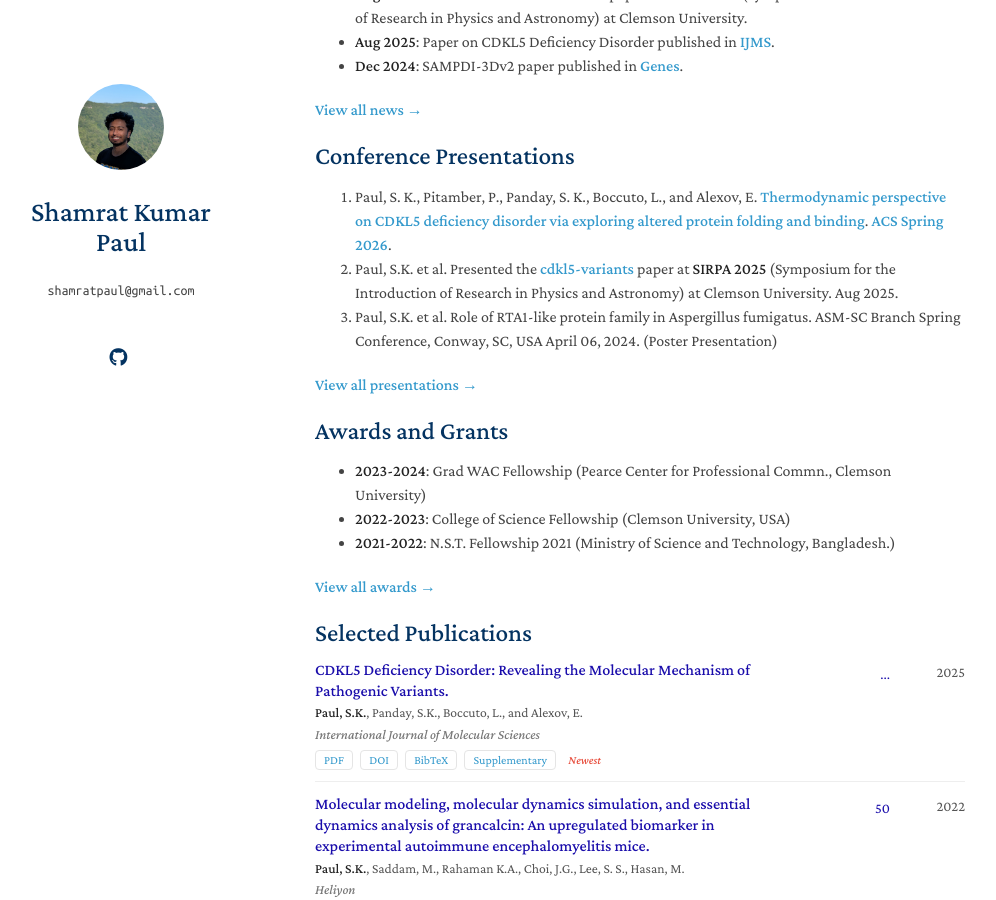
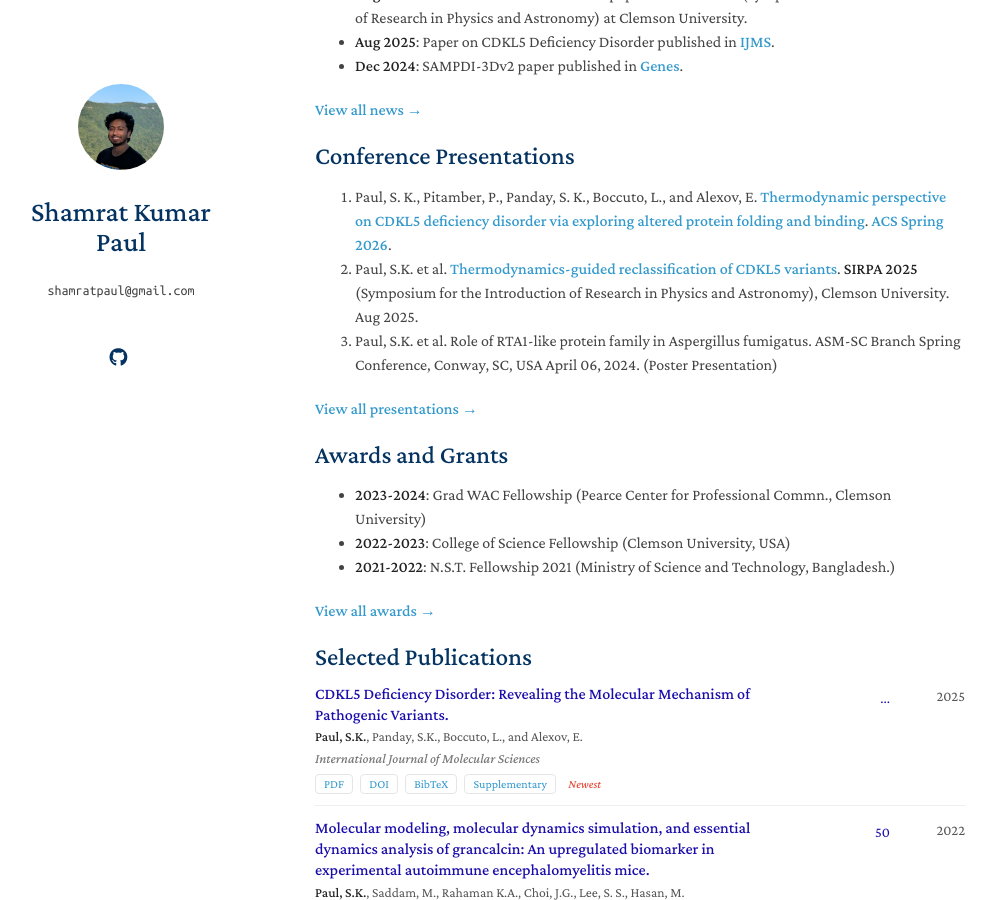
Before and after one commit to paulshamrat/paulshamrat.github.io, a Jekyll site: the page built from index.md, in a window 1280 px wide and 900 px high, scrolled down 564 px. Shown: the whole window, without its empty margins (155-1151 px from the left). Built offline with Jekyll 4.4.1, drawn with Linux system fonts in a browser that asks for light colours; a style sheet for code colours, icons or effects is not loaded.

Commit message:
Update SIRPA 2025 presentation title

```diff
--- a/index.md
+++ b/index.md
@@ -58,7 +58,7 @@
 ## Conference Presentations
 
 1. Paul, S. K., Pitamber, P., Panday, S. K., Boccuto, L., and Alexov, E. [**Thermodynamic perspective on CDKL5 deficiency disorder via exploring altered protein folding and binding**](https://acs.digitellinc.com/p/s/thermodynamic-perspective-on-cdkl5-deficiency-disorder-via-exploring-altered-protein-folding-and-binding-656655). [**ACS Spring 2026**](https://www.acs.org/events/spring.html).
-2. Paul, S.K. et al. Presented the [**cdkl5-variants**](https://github.com/paulshamrat/cdkl5-variants) paper at **SIRPA 2025** (Symposium for the Introduction of Research in Physics and Astronomy) at Clemson University. Aug 2025.
+2. Paul, S.K. et al. [**Thermodynamics-guided reclassification of CDKL5 variants**](https://github.com/paulshamrat/cdkl5-variants). **SIRPA 2025** (Symposium for the Introduction of Research in Physics and Astronomy), Clemson University. Aug 2025.
 3. Paul, S.K. et al. Role of RTA1-like protein family in Aspergillus fumigatus. ASM-SC Branch Spring Conference, Conway, SC, USA April 06, 2024. (Poster Presentation)
 
 <p><a href="{{ "/presentations/" | relative_url }}" style="font-weight: 500;">View all presentations &rarr;</a></p>
```
Also changed, not shown: presentations.md (+1 -1 lines).
